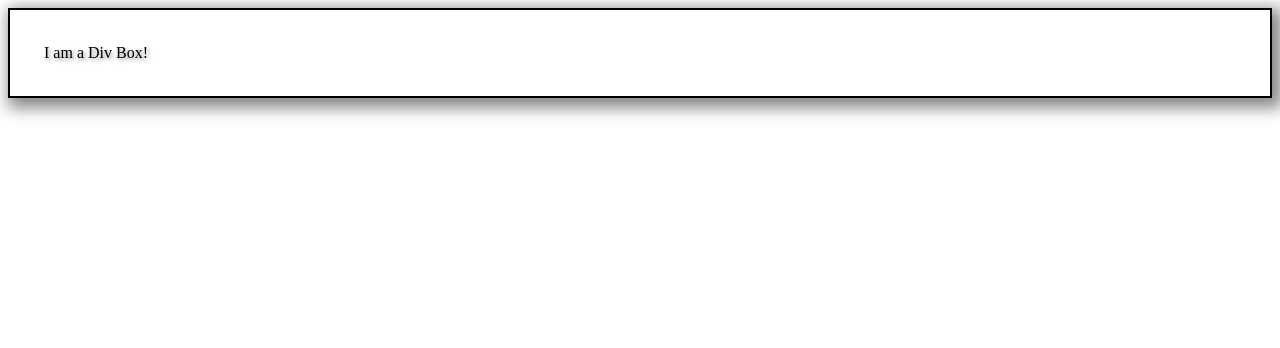
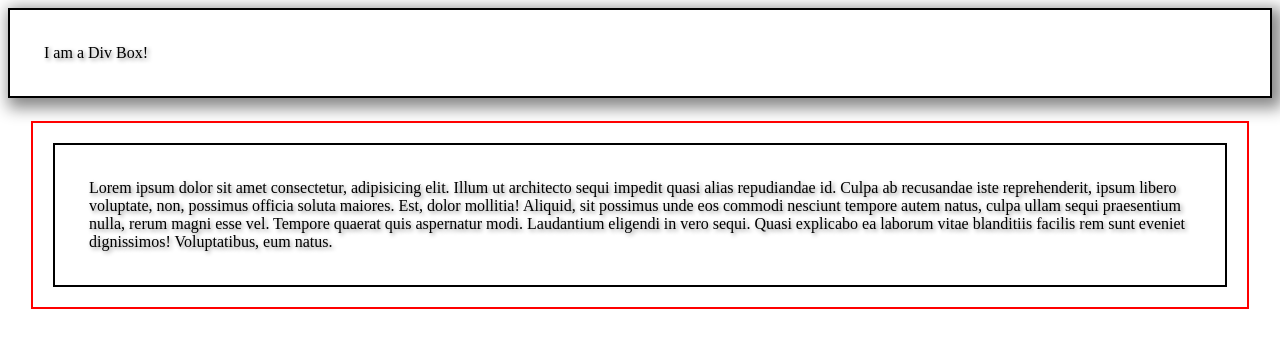
Before and after one commit to MdAsifInIT/Sigma-Web-Development, a plain HTML site: page CSS/10_Shadows_Outlines/Index.html in a window 1280 px wide. Drawn offline with Linux system fonts and the light colour scheme.

Commit message:
modified:   CSS/10_Shadows_Outlines/Index.html 	new file:   CSS/10_Shadows_Outlines/Info.txt

```diff
--- a/CSS/10_Shadows_Outlines/Index.html
+++ b/CSS/10_Shadows_Outlines/Index.html
@@ -1,9 +1,8 @@
 <!DOCTYPE html>
 <html lang="en">
-
   <head>
-    <meta charset="UTF-8">
-    <meta name="viewport" content="width=device-width, initial-scale=1.0">
+    <meta charset="UTF-8" />
+    <meta name="viewport" content="width=device-width, initial-scale=1.0" />
     <title>CSS - Shadows and Outlines</title>
   </head>
   <style>
@@ -13,12 +12,28 @@
       padding: 34px;
       text-shadow: 2px 2px 4px #888888;
     }
+
+    div.fax {
+      border: 2px solid black;
+      padding: 34px;
+      margin: 45px;
+      text-shadow: 2px 2px 4px #888888;
+      outline: 2px solid red;
+      outline-offset: 20px;
+    }
   </style>
 
   <body>
-    <div class="box">
-        I am a Div Box!
+    <div class="box">I am a Div Box!</div>
+    <div class="fax">
+      Lorem ipsum dolor sit amet consectetur, adipisicing elit. Illum ut
+      architecto sequi impedit quasi alias repudiandae id. Culpa ab recusandae
+      iste reprehenderit, ipsum libero voluptate, non, possimus officia soluta
+      maiores. Est, dolor mollitia! Aliquid, sit possimus unde eos commodi
+      nesciunt tempore autem natus, culpa ullam sequi praesentium nulla, rerum
+      magni esse vel. Tempore quaerat quis aspernatur modi. Laudantium eligendi
+      in vero sequi. Quasi explicabo ea laborum vitae blanditiis facilis rem
+      sunt eveniet dignissimos! Voluptatibus, eum natus.
     </div>
   </body>
-
 </html>
```
Also changed, not shown: CSS/10_Shadows_Outlines/Info.txt (added). Lines whose indentation alone changed are shown as unchanged.
